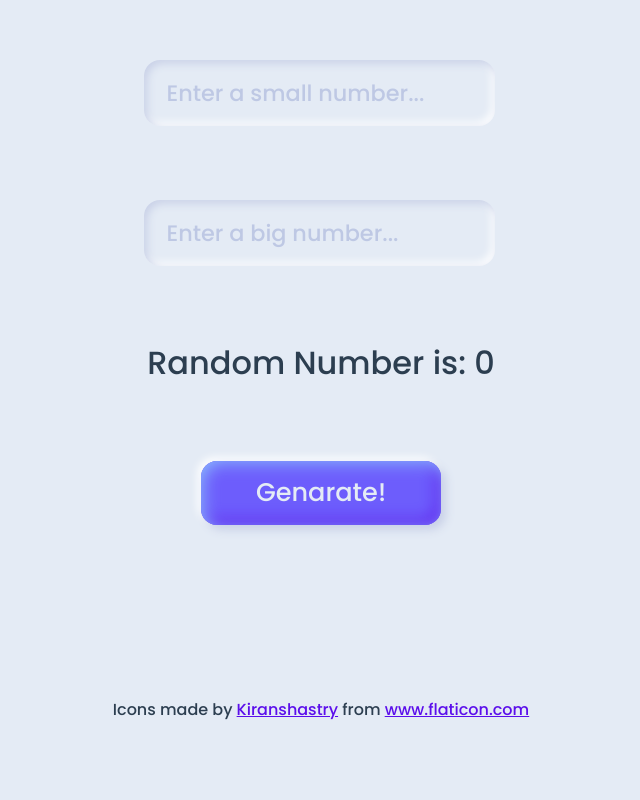
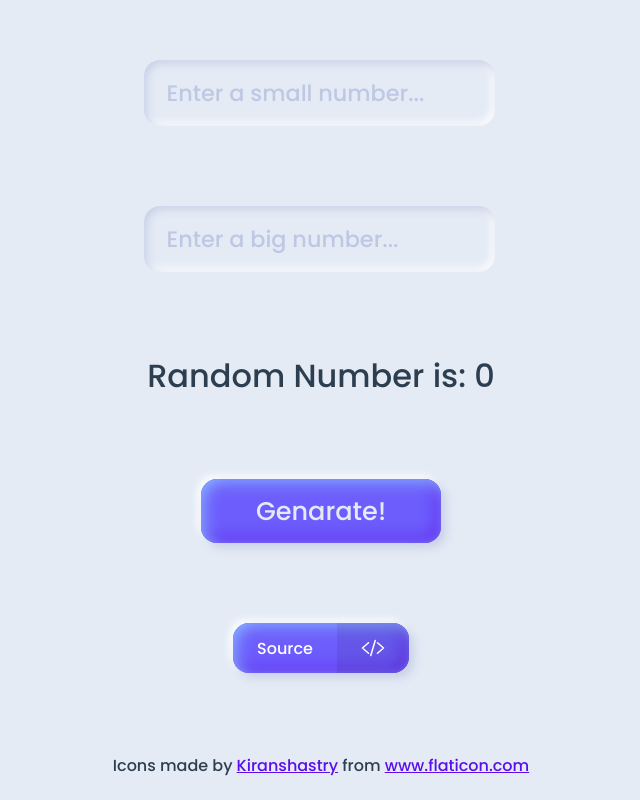
Before and after one commit to TalkativeDiv/random-number, a website built with Vite: page index.html in a window 1280 px wide. Shown: the whole page, without its empty margins (319-959 px from the left). Built offline with nearby package versions, Linux system fonts and the light colour scheme.

Commit message:
added repo button + more

```diff
--- a/index.html
+++ b/index.html
@@ -6,11 +6,14 @@
     <link rel="apple-touch-icon" href="/src/assets/apple-touch-icon.png">
     <meta name="viewport" content="width=device-width, initial-scale=1.0" />
     <meta name="description" content="Random Number">
+    <script src="https://kit.fontawesome.com/861898755b.js" crossorigin="anonymous"></script>
     <meta name="author" content="TalkativeDiv">
     <meta name="keywords" content="HTML, CSS, JavaScript, Random, Number">
     <title>Random Number</title>
   </head>
   <body id = "app">
+    <script type="module" src="https://unpkg.com/ionicons@5.5.2/dist/ionicons/ionicons.esm.js"></script>
+    <script nomodule src="https://unpkg.com/ionicons@5.5.2/dist/ionicons/ionicons.js"></script>
     <script type="module" src="/src/scripts/main.js"></script>
   </body>
 </html>
--- a/src/scripts/main.js
+++ b/src/scripts/main.js
@@ -6,18 +6,23 @@ const appContent =
 <input type="text" class="form__input" id = "txtMinNum" placeholder="Enter a small number...">
 <input type="text" class="form__input" id = "txtMaxNum" placeholder="Enter a big number...">
 <label id = "lblRandInt">Random Number is: 0</label>
-<button class="btn btn__primary" id = "btnGen"><p>Genarate!</p></button>
-<br/>
+<button class="btn btnGen" id = "btnGen"><p>Genarate!</p></button>
+<div class="repoContainer"><button type="button" id ="btnRepo" class="button">
+<span class="button__text">Source</span>
+<span class="button__icon">
+<ion-icon name="code-slash-outline"></ion-icon>
+</span>
+</button></div>
 <div>Icons made by <a href="https://www.flaticon.com/authors/kiranshastry" title="Kiranshastry">Kiranshastry</a> from <a href="https://www.flaticon.com/" title="Flaticon">www.flaticon.com</a></div>
 </div>
-
 `
 app.innerHTML = appContent
 const txtMinNum = document.getElementById('txtMinNum')
 const txtMaxNum = document.getElementById('txtMaxNum')
 const btnGen = document.getElementById('btnGen');
 const lblRandInt = document.getElementById('lblRandInt');
-
+const btnRepo = document.getElementById('btnRepo');
+const repo = "https://github.com/TalkativeDiv/random-number"
 let getRandomInt = (min, max) => {
   min = Math.ceil(min);
   max = Math.floor(max);
@@ -27,3 +32,8 @@ let getRandomInt = (min, max) => {
 btnGen.addEventListener('click', () =>{
 lblRandInt.innerText = "Random Number is: " + getRandomInt(txtMinNum.value, txtMaxNum.value)
 })
+
+btnRepo.addEventListener('click', (e) =>{
+  if(e.ctrlKey){window.open(repo)}
+  else{window.location.href = repo}
+})
--- a/src/styles/styles.css
+++ b/src/styles/styles.css
@@ -1,18 +1,19 @@
-@import url('https://fonts.googleapis.com/css2?family=Poppins:wght@500&display=swap');
+@import url("https://fonts.googleapis.com/css2?family=Poppins:wght@500&display=swap");
 #app {
-
+  flex-direction: column;
   text-align: center;
   color: #2c3e50;
   margin-top: 60px;
   display: flex;
+  flex-direction: column;
   justify-content: center;
   justify-items: center;
-  align-items: center ;
-  font-family:var(--fontFamily);
+  align-items: center;
+  font-family: var(--fontFamily);
   transition: var(--transiton);
   background: var(--greyLight-1);
 }
-*{
+* {
   font-family: var(--fontFamily);
   transition: var(--transiton);
 }
@@ -20,15 +21,16 @@
   --primary-light: #8abdff;
   --primary: #6d5dfc;
   --primary-dark: #5b0eeb;
-  --white: #FFFFFF;
-  --greyLight-1: #E4EBF5;
+  --primary-darkest: #4709bb;
+  --white: #ffffff;
+  --greyLight-1: #e4ebf5;
   --greyLight-2: #c8d0e7;
   --greyLight-3: #bec8e4;
   --greyDark: #9baacf;
   --fontFamily: "Poppins", sans-serif;
-  --transiton:0.3s ease;
+  --transiton: 0.3s ease;
 }
-.form{
+.form {
   display: grid;
   gap: 25%;
 }
@@ -40,7 +42,8 @@
   border-radius: 1rem;
   font-size: 1.4rem;
   padding-left: 1.4rem;
-  box-shadow: inset 0.2rem 0.2rem 0.5rem var(--greyLight-2), inset -0.2rem -0.2rem 0.5rem var(--white);
+  box-shadow: inset 0.2rem 0.2rem 0.5rem var(--greyLight-2),
+    inset -0.2rem -0.2rem 0.5rem var(--white);
   background: none;
   font-family: inherit;
   color: var(--greyDark);
@@ -57,7 +60,8 @@
 }
 .form__input:focus {
   outline: none;
-  box-shadow: 0.3rem 0.3rem 0.6rem var(--greyLight-2), -0.2rem -0.2rem 0.5rem var(--white);
+  box-shadow: 0.3rem 0.3rem 0.6rem var(--greyLight-2),
+    -0.2rem -0.2rem 0.5rem var(--white);
 }
 
 .btn {
@@ -66,7 +70,8 @@
   width: 15rem;
   height: 4rem;
   border-radius: 1rem;
-  box-shadow: 0.3rem 0.3rem 0.6rem var(--greyLight-2), -0.2rem -0.2rem 0.5rem var(--white);
+  box-shadow: 0.3rem 0.3rem 0.6rem var(--greyLight-2),
+    -0.2rem -0.2rem 0.5rem var(--white);
   justify-self: center;
   display: flex;
   align-items: center;
@@ -74,41 +79,81 @@
   cursor: pointer;
   transition: 0.3s ease;
 }
-.btn__primary {
+.btnGen {
   grid-column: 1/2;
   grid-row: 4/5;
-  background: var(--primary);
-  box-shadow: inset 0.2rem 0.2rem 1rem var(--primary-light), inset -0.2rem -0.2rem 1rem var(--primary-dark), 0.3rem 0.3rem 0.6rem var(--greyLight-2), -0.2rem -0.2rem 0.5rem var(--white);
-  color: var(--greyLight-1);
 }
-.btn__primary:hover {
+.btn:hover {
   color: var(--white);
 }
-.btn__primary:active {
-  box-shadow: inset 0.2rem 0.2rem 1rem var(--primary-dark), inset -0.2rem -0.2rem 1rem var(--primary-light);
+.btn:active {
+  box-shadow: inset 0.2rem 0.2rem 1rem var(--primary-dark),
+    inset -0.2rem -0.2rem 1rem var(--primary-light);
 }
-.btn__secondary {
-  grid-column: 1/2;
-  grid-row: 5/6;
-  color: var(--greyDark);
-}
-.btn__secondary:hover {
-  color: var(--primary);
-}
-.btn__secondary:active {
-  box-shadow: inset 0.2rem 0.2rem 0.5rem var(--greyLight-2), inset -0.2rem -0.2rem 0.5rem var(--white);
-}
+
 .btn p {
   font-size: 1.6rem;
 }
 
-#lblRandInt{
+#lblRandInt {
   font-size: 2rem;
 }
-a{
+a {
   color: var(--primary-dark);
 }
 
-input{
-  margin-left:7.5% ;
+input {
+  margin-left: 7.5%;
 }
+.btn {
+  background: var(--primary);
+  box-shadow: inset 0.2rem 0.2rem 1rem var(--primary-light),
+    inset -0.2rem -0.2rem 1rem var(--primary-dark),
+    0.3rem 0.3rem 0.6rem var(--greyLight-2), -0.2rem -0.2rem 0.5rem var(--white);
+  color: var(--greyLight-1);
+  font-size: 1.6rem;
+}
+
+.button {
+  display: flex;
+  height: 50px;
+  padding: 0;
+  background: var(--primary);
+  box-shadow: inset 0.2rem 0.2rem 1rem var(--primary-light),
+    inset -0.2rem -0.2rem 1rem var(--primary-dark),
+    0.3rem 0.3rem 0.6rem var(--greyLight-2), -0.2rem -0.2rem 0.5rem var(--white);
+  color: var(--greyLight-1);
+  font-size: 1.6rem;
+  border: none;
+  outline: none;
+  border-radius: 1rem;
+  overflow: hidden;
+  font-family: "Quicksand", sans-serif;
+  font-size: 16px;
+  font-weight: 500;
+  cursor: pointer;
+}
+
+.button:active {
+  box-shadow: inset 0.2rem 0.2rem 1rem var(--primary-dark),
+    inset -0.2rem -0.2rem 1rem var(--primary-light);
+}
+
+.button__text,
+.button__icon {
+  display: inline-flex;
+  align-items: center;
+  padding: 0 24px;
+  color: #fff;
+  height: 100%;
+}
+
+.button__icon {
+  font-size: 1.5em;
+  background: rgba(0, 0, 0, 0.08);
+}
+
+.repoContainer{
+  display: flex;
+  justify-content: center;
+}
```
Also changed, not shown: package.json (+5 -2 lines), 1 other file.
